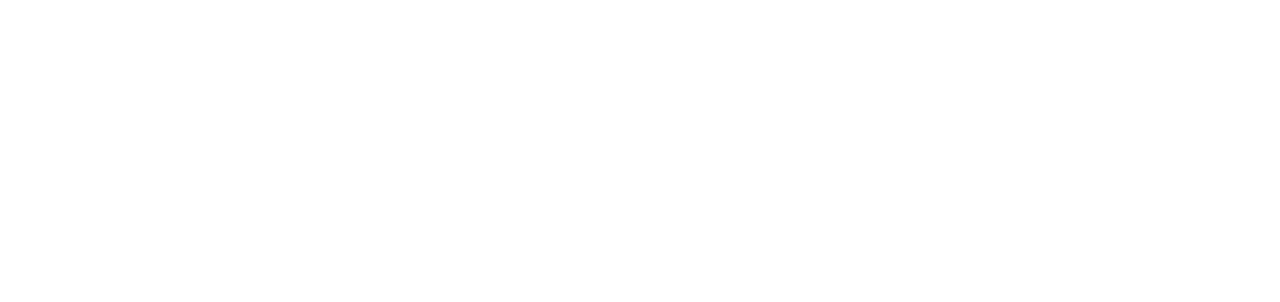
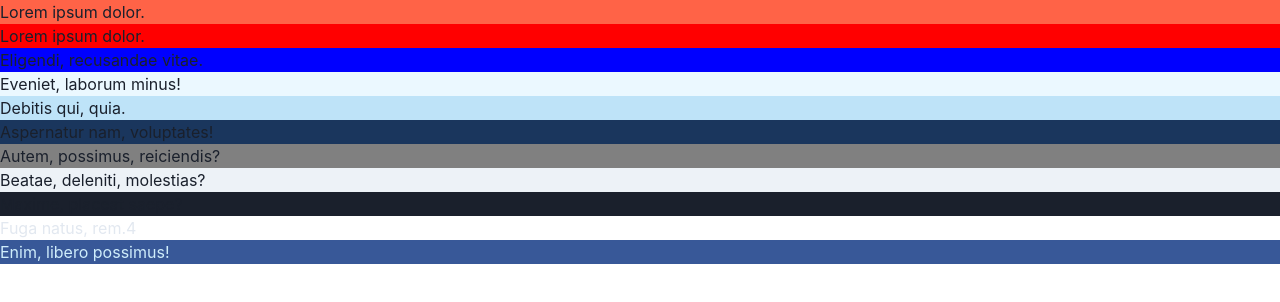
Before and after one commit to 1082cubi/react20231031, a React (Create React App) app: page / in a window 1280 px wide. Shown: the top 302 px of the page. Built offline with nearby package versions, Linux system fonts and the light colour scheme.

Commit message:
Box 컴포넌트,color

```diff
--- a/src/App.js
+++ b/src/App.js
@@ -1,10 +1,23 @@
-// chakraui css library
-
+import { Box } from "@chakra-ui/react";
 
 function App() {
   return (
     <>
-
+      <Box bgColor="tomato">Lorem ipsum dolor.</Box>
+      <Box bgColor="red">Lorem ipsum dolor.</Box>
+      <Box bgColor="blue">Eligendi, recusandae vitae.</Box>
+      <Box bgColor="blue.50">Eveniet, laborum minus!</Box>
+      <Box bgColor="blue.100">Debitis qui, quia.</Box>
+      <Box bgColor="blue.900">Aspernatur nam, voluptates!</Box>
+      <Box bgColor="gray">Autem, possimus, reiciendis?</Box>
+      <Box bgColor="gray.100">Beatae, deleniti, molestias?</Box>
+      <Box bgColor="gray.800">Maxime, placeat saepe?</Box>
+      <Box bg="yello.700" color="gray.200">
+        Fuga natus, rem.4
+      </Box>
+      <Box bg="facebook.500" color="linkedin.100">
+        Enim, libero possimus!
+      </Box>
     </>
   );
 }
--- a/src/index.js
+++ b/src/index.js
@@ -1,11 +1,14 @@
-import React from 'react';
-import ReactDOM from 'react-dom/client';
-import App from './App';
+import React from "react";
+import ReactDOM from "react-dom/client";
+import App from "./App";
+import { ChakraBaseProvider } from "@chakra-ui/react";
+import { ChakraProvider } from "@chakra-ui/react";
 
-
-const root = ReactDOM.createRoot(document.getElementById('root'));
+const root = ReactDOM.createRoot(document.getElementById("root"));
 root.render(
   <React.StrictMode>
-    <App />
-  </React.StrictMode>
+    <ChakraProvider>
+      <App />
+    </ChakraProvider>
+  </React.StrictMode>,
 );
```
